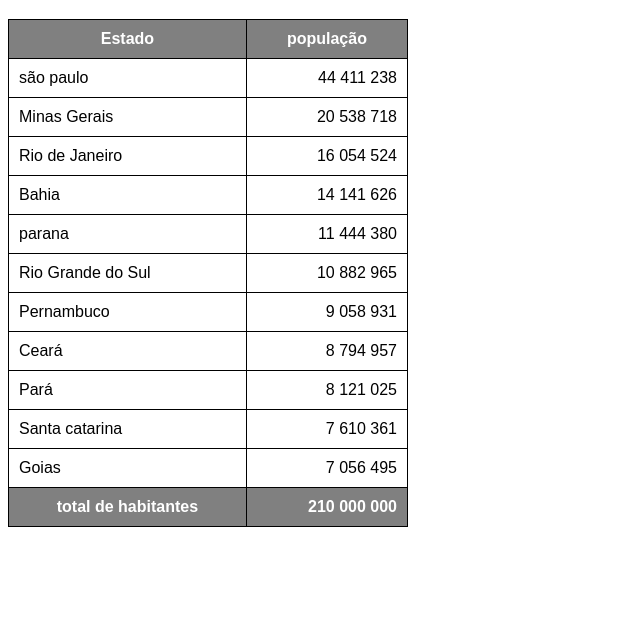
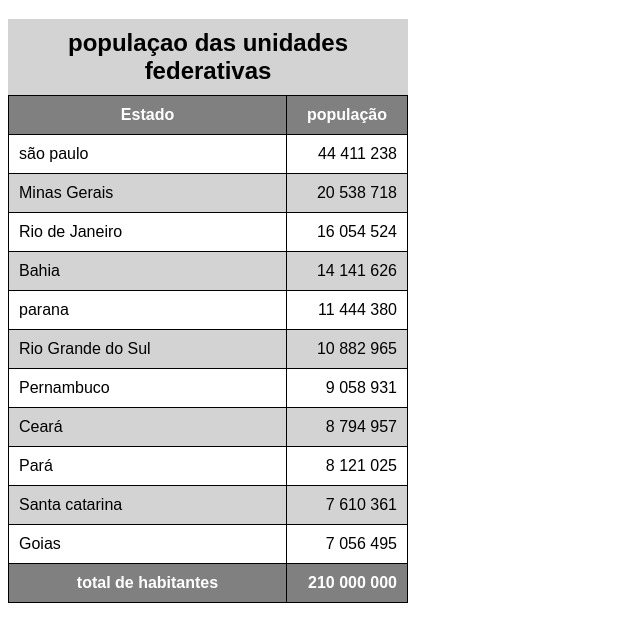
Before and after one commit to dinorsaru/HTML-CSS, a plain HTML site: page exercicios/ex023/tabela002.html in a window 1280 px wide. Shown: the part 61-702 px from the top of the page, without its empty margins (0-640 px from the left). Drawn offline with Linux system fonts and the light colour scheme.

Commit message:
melhorias

```diff
--- a/exercicios/ex023/tabela002.html
+++ b/exercicios/ex023/tabela002.html
@@ -17,6 +17,18 @@
         td, th{
             border: 1px solid black;
             padding: 10px;
+        }
+
+        caption{
+            font-size: 1.5em;
+            font-weight: bold;
+            padding: 10px;
+            background-color: lightgrey;
+        }
+
+        tbody>tr:nth-child(2n){
+            background-color: lightgrey;
+
         }
 
         thead, tfoot{
@@ -42,9 +54,10 @@
                 tr,td,th-->
 
     <table>
+        <caption>populaçao das unidades federativas</caption>
         <thead>
-            <th>Estado</th>
-            <th>população</th>
+            <th scope="col">Estado</th>
+            <th scope="col" style="width: 100px;">população</th>
         </thead>
         <tbody>
             <tr>
@@ -95,7 +108,7 @@
         </tbody>
         <tfoot>
             <tr>
-                <th>total de habitantes</th>
+                <th scope="row">total de habitantes</th>
                 <td class="numero"><strong>210 000 000</strong></td>
             </tr>
         </tfoot>
```
